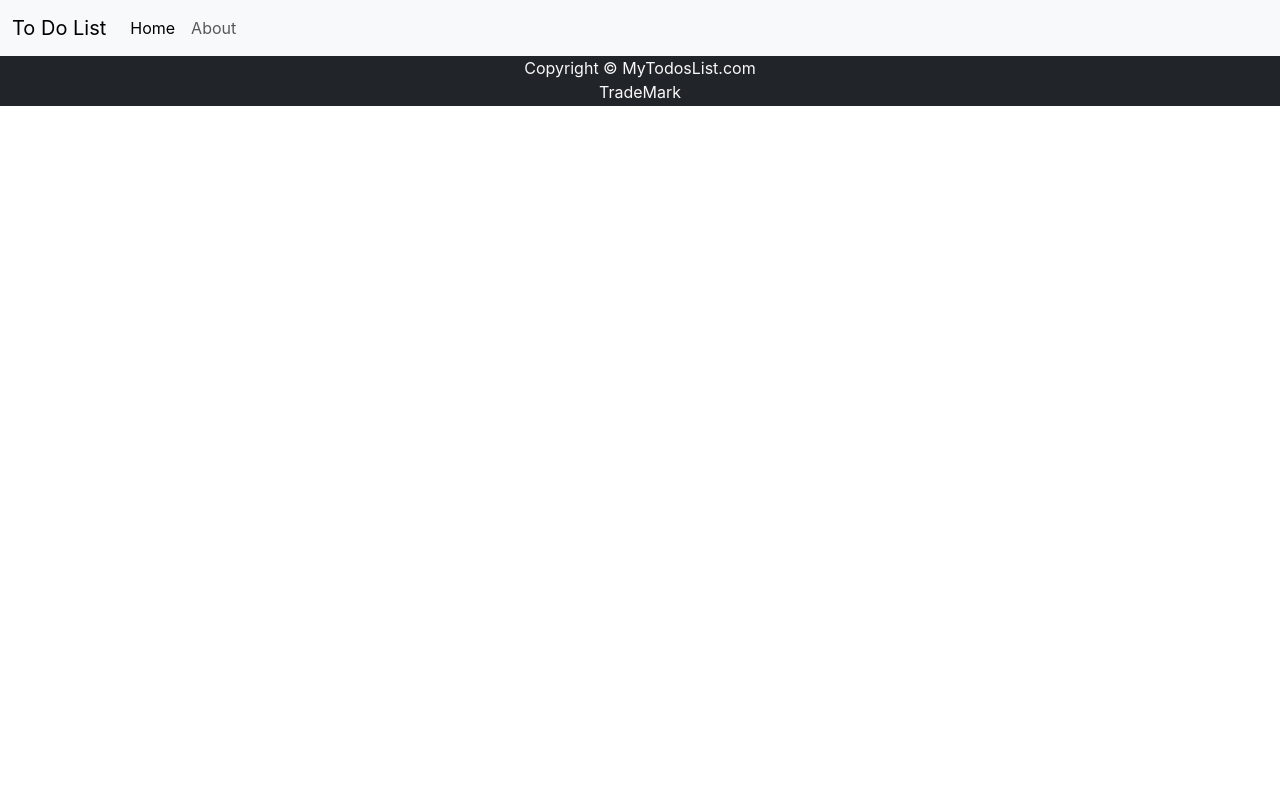
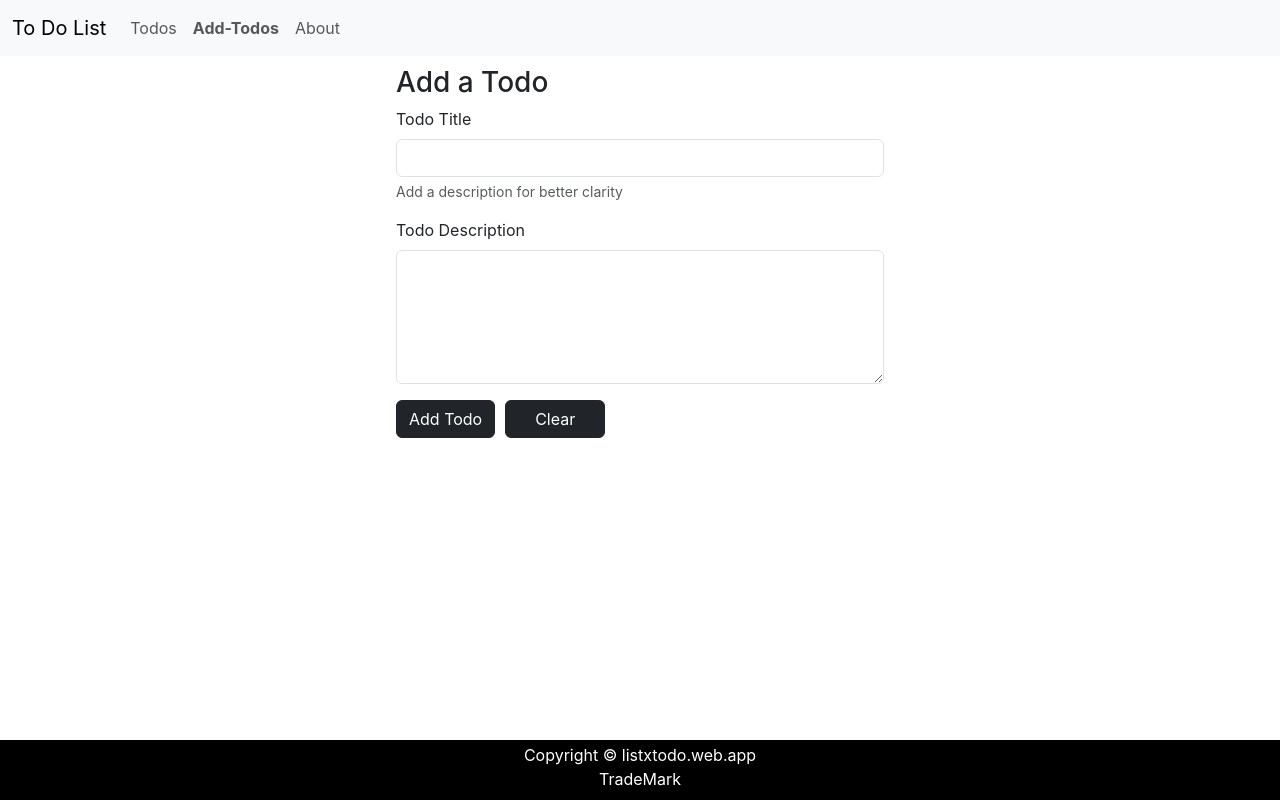
Before and after one commit to Ayush-Baranwal-X/todos-list, a React (Create React App) app: page /addtodo in a window 1280 px wide. Built offline with nearby package versions, Linux system fonts and the light colour scheme.

Commit message:
Improved design and style

```diff
--- a/src/App.js
+++ b/src/App.js
@@ -16,30 +16,31 @@ import {
 
 let completed = 0;
 
-if(localStorage.getItem("todos") === null)
-{
+if (localStorage.getItem("todos") === null) {
   completed = 0;
 }
-else
-{
+else {
   completed = JSON.parse(localStorage.getItem("completed"));
 }
 
 function App() {
+  let screenWidth = window.screen.width;
+  let mobile = false;
+  if(screenWidth < 768){
+    mobile = true;
+  }
+
   let initTodo;
-  if(localStorage.getItem("todos") === null)
-  {
+  if (localStorage.getItem("todos") === null) {
     initTodo = [];
   }
-  else
-  {
+  else {
     initTodo = JSON.parse(localStorage.getItem("todos"));
   }
 
-  const onDelete = (todo,purpose) => {
+  const onDelete = (todo, purpose) => {
     // console.log("I am onDelete",todo);
-    if(purpose === 0)
-    {
+    if (purpose === 0) {
       completed++;
     }
     setTodos(todos.filter((e) => {
@@ -101,16 +102,15 @@ function App() {
   //   }
   // ]
 
-  const onAdd = (title,desc) => {
+  const onAdd = (title, desc) => {
     // console.log(title + " " + desc);
     let sno = 1;
-    if(todos.length > 0)
-    {
-      sno = todos[todos.length-1].sno+1;
+    if (todos.length > 0) {
+      sno = todos[todos.length - 1].sno + 1;
     }
-    const mytodo = {sno : sno, title : title, desc : desc};
+    const mytodo = { sno: sno, title: title, desc: desc };
     // console.log(mytodo);
-    setTodos([...todos,mytodo]);
+    setTodos([...todos, mytodo]);
 
     // UseEffect is handling the following storage
     // localStorage.setItem("todos",JSON.stringify(todos));
@@ -118,40 +118,49 @@ function App() {
 
   // This used to ensure that things are stored only after updation of todos
   useEffect(() => {
-    localStorage.setItem("todos",JSON.stringify(todos));
-    localStorage.setItem("completed",JSON.stringify(completed));
+    localStorage.setItem("todos", JSON.stringify(todos));
+    localStorage.setItem("completed", JSON.stringify(completed));
   }, [todos])
 
 
   // let myVar = 135;
   return (
     <>
-    <Router>
-      <Headerx title = "To Do List" searchBar = {false}/>
+      <Router>
 
-      <Switch>
-          <Route exact path="/" render = {()=>{
+        <Switch>
+          <Route exact path="/" render={() => {
             return (
               <>
-                <AddTodo onAdd = {onAdd}/>
-                <Todos todos = {todos} completed = {completed} onDelete = {onDelete}/>
+                <Headerx title="To Do List" searchBar={false} tab1={true}/>
+                <Todos todos={todos} completed={completed} onDelete={onDelete} mobile = {mobile} />
               </>
             );
           }}>
           </Route>
-          <Route exact path="/about" render = {()=>{
+          <Route exact path="/addtodo" render={() => {
             return (
               <>
+                <Headerx title="To Do List" searchBar={false} tab2={true} />
+                <AddTodo onAdd={onAdd} mobile = {mobile} />
+              </>
+            );
+          }}>
+          </Route>
+          <Route exact path="/about" render={() => {
+            return (
+              <>
+                <Headerx title="To Do List" searchBar={false} tab3={true} />
                 <About />
               </>
             );
           }}>
           </Route>
-      </Switch>
+        </Switch>
 
 
-      <Footer/>
-    </Router>
+        <Footer />
+      </Router>
     </>
   );
 }
--- a/src/MyComponents/AddTodo.js
+++ b/src/MyComponents/AddTodo.js
@@ -1,17 +1,15 @@
 import React, { useState } from 'react'
 
 const AddTodo = (props) => {
-    const [title,setTitle] = useState("");
-    const [desc,setDesc] = useState("");
+    const [title, setTitle] = useState("");
+    const [desc, setDesc] = useState("");
     const submit = (e) => {
         e.preventDefault();
-        if(title.length === 0 || desc.length === 0)
-        {
+        if (title.length === 0 || desc.length === 0) {
             alert("Title or Description can't be empty");
         }
-        else
-        {
-            props.onAdd(title,desc);
+        else {
+            props.onAdd(title, desc);
             setTitle("");
             setDesc("");
             // alert("Success");
@@ -25,24 +23,24 @@ const AddTodo = (props) => {
     }
 
     return (
-        <div className='container' style={{alignContent : 'center', width : '40%'}}>
+        <div className='container' style={{ alignContent: 'center', width: props.mobile === false ? '40%' : '90%'}}>
             <form onSubmit={submit}>
-                <h3>Add a Todo</h3>
+                <h3 style={{marginTop:'2%'}}>Add a Todo</h3>
                 <div className="mb-3">
                     <label htmlFor="title" className="form-label">Todo Title</label>
-                    <input type="text" value={title} onChange={(e)=>{setTitle(e.target.value)}} className="form-control" id="title" aria-describedby="titleHelp"/>
+                    <input type="text" value={title} onChange={(e) => { setTitle(e.target.value) }} className="form-control" id="title" aria-describedby="titleHelp" />
                     <div id="descHelp" className="form-text">Add a description for better clarity</div>
                 </div>
                 <div className="mb-3">
                     <label htmlFor="desc" className="form-label">Todo Description</label>
-                    <textarea value={desc} onChange={(e)=>{setDesc(e.target.value)}} className="form-control" id="desc" rows={5}/>
+                    <textarea value={desc} onChange={(e) => { setDesc(e.target.value) }} className="form-control" id="desc" rows={5} />
                 </div>
                 {/* <div className="mb-3 form-check">
                     <input type="checkbox" className="form-check-input" id="exampleCheck1"/>
                         <label className="form-check-label" for="exampleCheck1">Check me out</label>
                 </div> */}
-                <button type="submit" className="btn btn-success" style={{marginRight : "10px", marginBottom : "5px"}}>Add Todo</button>
-                <button type="reset" className="btn btn-danger" onClick={resetx} style={{width : "100px", marginBottom : "5px"}}>Clear</button>
+                <button type="submit" className="btn btn-dark" style={{ marginRight: "10px", marginBottom: "5px" }}>Add Todo</button>
+                <button type="reset" className="btn btn-dark" onClick={resetx} style={{ width: "100px", marginBottom: "5px" }}>Clear</button>
             </form>
         </div>
     )
--- a/src/MyComponents/Footer.js
+++ b/src/MyComponents/Footer.js
@@ -3,18 +3,25 @@ import './footer.css'
 
 const Footer = () => {
   let footerStyle = {
-    position : 'relative',
-    // top : '150vh',
-    width : '100%',
-    height : '50px',
+    position: 'fixed',
+    backgroundColor: 'black',
+    color: 'white',
+    bottom: '0',
+    height: '60px',
+    width: '100%',
+    textAlign: 'center',
+    paddingTop: '0.2%'
   }
   return (
     // Non inline css
-    <footer style={footerStyle} className='bg-dark text-light'>
-      <p className='text-center' style={{margin : 0, padding : 0}}>Copyright &copy; MyTodosList.com</p>
-      <p className='sylex' style={{textAlign : 'center'}}>TradeMark</p>
-    </footer>
-
+    <>
+      <div style={{ height: '80px' }}></div>
+      <footer style={footerStyle}>
+        Copyright &copy; listxtodo.web.app
+        <br></br>
+        TradeMark
+      </footer>
+    </>
     // Inline css
     // <footer style={{position : 'fixed', bottom : 0, width : '100%', height : '10%', marginBottom : '0px'}} className='bg-dark text-light'>
     //   <p className='text-center'>Copyright &copy; MyTodosList.com</p>
--- a/src/MyComponents/Header.js
+++ b/src/MyComponents/Header.js
@@ -13,10 +13,13 @@ export default function Header(props) {
           <div className="collapse navbar-collapse" id="navbarSupportedContent">
             <ul className="navbar-nav me-auto mb-2 mb-lg-0">
               <li className="nav-item">
-                <Link className="nav-link active" aria-current="page" to="/">Home</Link>
+                <Link className="nav-link" aria-current="page" to="/">{props.tab1 === true ? <b>Todos</b> : <>Todos</>}</Link>
               </li>
               <li className="nav-item">
-                <Link className="nav-link" to="/about">About</Link>
+                <Link className="nav-link" to="/addtodo">{props.tab2 === true ? <b>Add-Todos</b> : <>Add-Todos</>}</Link>
+              </li>
+              <li className="nav-item">
+                <Link className="nav-link" to="/about">{props.tab3 === true ? <b>About</b> : <>About</>}</Link>
               </li>
               {/*
               <li className="nav-item">
--- a/src/MyComponents/TodoItem.js
+++ b/src/MyComponents/TodoItem.js
@@ -3,13 +3,20 @@ import PropTypes from 'prop-types'
 
 // Here we have de structed instead of using props
 // So we need to use todo instead of props.todo
-const TodoItem = ({todo,onDelete}) => {
+const TodoItem = ({ todo, onDelete }) => {
   return (
     <div>
-      <h4>{todo.title}</h4>
-      <p>{todo.desc}</p>
-      <button type="button" style={{width : "60px", marginRight : "10px"}} className="btn btn-sm btn-success" onClick = {() => {onDelete(todo,0)}}>Done</button>
-      <button type="button" className="btn btn-sm btn-danger" onClick = {() => {onDelete(todo,1)}}>Delete</button>
+      <div class="card text-bg-light">
+        <div class="card-header">
+        <b>{todo.title}</b>
+        </div>
+        <div class="card-body">
+          {/* <h5 class="card-title"></h5> */}
+          <p class="card-text">{todo.desc}</p>
+          <button type="button" style={{ width: "60px", marginRight: "10px" }} className="btn btn-sm btn-dark" onClick={() => { onDelete(todo, 0) }}>Done</button>
+          <button type="button" className="btn btn-sm btn-dark" onClick={() => { onDelete(todo, 1) }}>Delete</button>
+        </div>
+      </div>
     </div>
   )
 }
@@ -17,9 +24,9 @@ const TodoItem = ({todo,onDelete}) => {
 export default TodoItem
 
 TodoItem.deafaultProps = {
-  todo : {},
+  todo: {},
 }
 
 TodoItem.prototype = {
-  todo : PropTypes.object,
+  todo: PropTypes.object,
 }
--- a/src/MyComponents/Todos.js
+++ b/src/MyComponents/Todos.js
@@ -8,14 +8,15 @@ const Todos = (props) => {
       <br></br>
       <h3 className='text-center'>List of Todos</h3>
       <h5 className='text-center'>(No of Todos completed till now : {props.completed})</h5>
+      <br></br>
       {/* Whenever you render things using map, always pass a unique key with it */}
 
       {props.todos.length === 0 ? <div style={{textAlign : 'center', marginTop : '2%', fontSize : '16px'}}>No Todos to display</div> :
       props.todos.map((todo) => {
-        return (<div key = {todo.sno} style={{marginLeft : '10%', marginRight : '10%', marginTop : '2%'}}>
+        return (<div key = {todo.sno} style={{marginLeft : props.mobile === false ? '20%' : '5%', marginRight : props.mobile == false ? '20%' : '5%', marginTop : '0.5%'}}>
           {/* <h4>Item {todo.sno}</h4> */}
           <TodoItem todo = {todo} onDelete = {props.onDelete}/>
-          <hr/>
+          {/* <hr/> */}
         </div>)
       })
       }
```
Also changed, not shown: src/MyComponents/About.js (+4 -4 lines), 2 other files (tests, documents, lock files or other folders).
